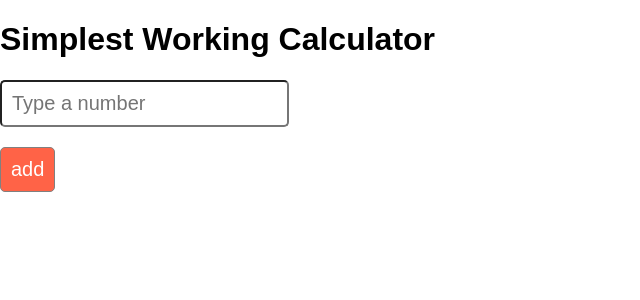
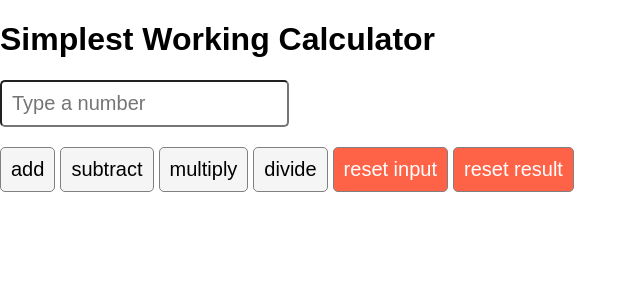
Before and after one commit to Rezwanulhassan/React-Calculator, a React (Create React App) app: page / in a window 1280 px wide. Shown: the top 300 px of the page, without its empty margins (0-640 px from the left). Built offline with nearby package versions, Linux system fonts and the light colour scheme.

Commit message:
Initial commit

```diff
--- a/src/App.js
+++ b/src/App.js
@@ -16,22 +16,33 @@
 
   function minus(e) {
   	// Adding the code for the minus function
+    e.preventDefault();
+    setResult((result) => result - Number(inputRef.current.value));
   };
 
   function times(e) {
     // Adding the code for the plus function
+    e.preventDefault();
+    setResult((result) => result * Number(inputRef.current.value));
   };
 
   function divide(e) {
     // Adding the code for the divide function
+     e.preventDefault();
+    setResult((result) => result / Number(inputRef.current.value));
   };
 
   function resetInput(e) {
     // Adding the code for the resetInput function
+    e.preventDefault();
+    inputRef.current.value = "";
   };
 
   function resetResult(e) {
   	// Adding the code for the resetResult function
+    e.preventDefault();
+    setResult(0);
+
   };
 
   return (
@@ -50,6 +61,11 @@
           placeholder="Type a number"
         />
         <button onClick={plus}>add</button>
+        <button onClick={minus}>subtract</button>
+        <button onClick={times}>multiply</button>
+        <button onClick={divide}>divide</button>
+        <button onClick={resetInput}>reset input</button>
+        <button onClick={resetResult}>reset result</button>
         {/* Adding the subtract button */}
         {/* Adding the multiply button */}
         {/* Adding the divide button */}
```
